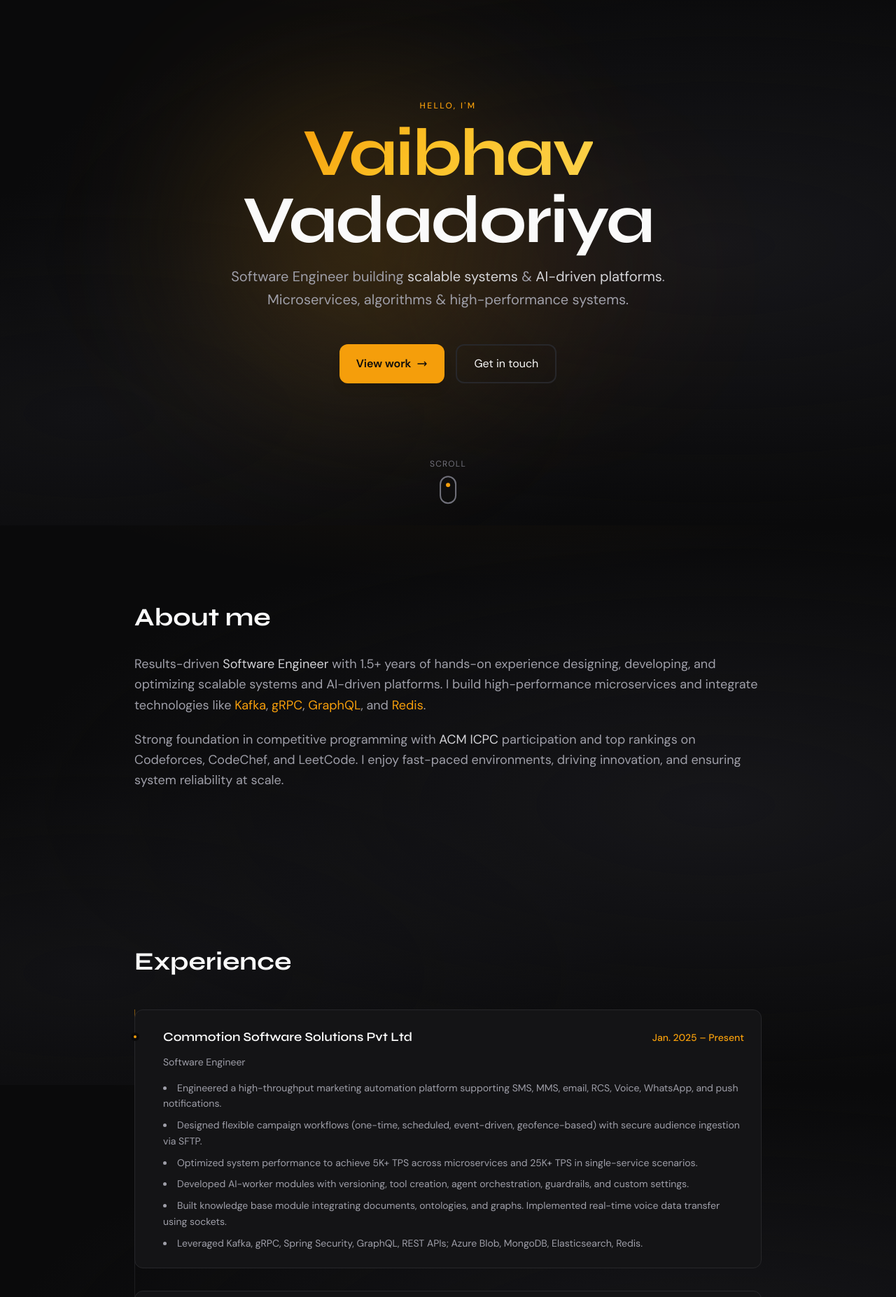
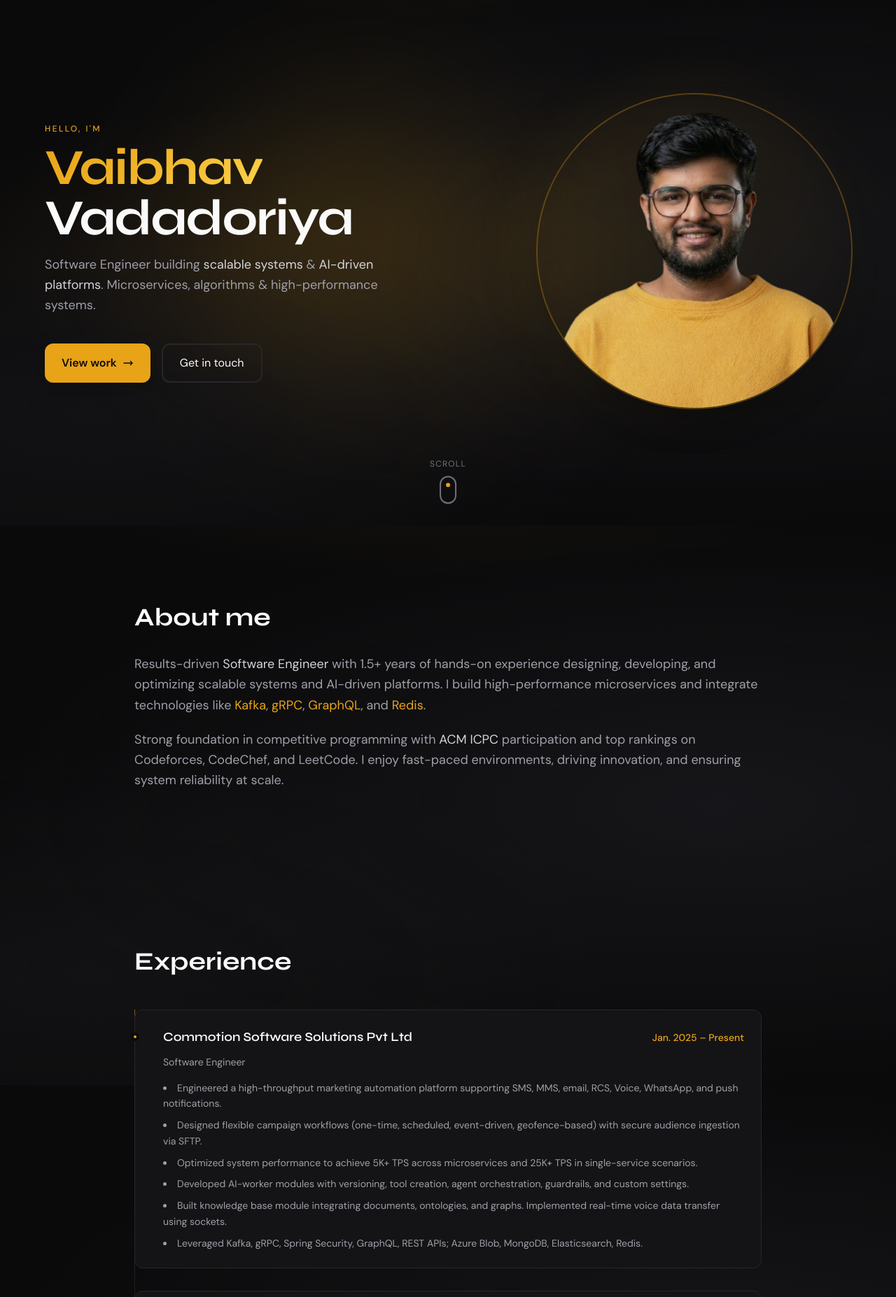
Before and after one commit to VaibhavPTM/portfolio, a React (Vite) app: page / in a window 1280 px wide. Shown: the part 49-1903 px from the top of the page at 70% size. Built offline with nearby package versions, Linux system fonts and the light colour scheme.

Commit message:
Added image in right side

```diff
--- a/src/components/Footer.jsx
+++ b/src/components/Footer.jsx
@@ -13,8 +13,6 @@ export default function Footer() {
       <div className="max-w-4xl mx-auto flex flex-col sm:flex-row items-center justify-between gap-4 text-sm">
         <p className="text-zinc-500">
           © {year} <span className="text-zinc-400 font-medium">Vaibhav Vadadoriya</span>
-          <span className="text-zinc-600 mx-1.5">·</span>
-          <span className="text-zinc-500">Built with React + Vite</span>
         </p>
         <a
           href="#hero"
--- a/src/components/Hero.jsx
+++ b/src/components/Hero.jsx
@@ -1,14 +1,15 @@
 import { motion } from 'framer-motion'
+import heroPhoto from '../assets/Gemini_Generated_Image_vmfpjjvmfpjjvmfp.png'
 
 export default function Hero() {
   return (
-    <section id="hero" className="min-h-screen flex items-center justify-center px-6 pt-20 pb-24 relative overflow-hidden">
+    <section id="hero" className="min-h-screen flex items-center px-6 pt-24 pb-20 relative overflow-hidden">
       {/* Ambient orbs */}
       <div className="absolute inset-0 pointer-events-none overflow-hidden">
         <motion.div
           animate={{
             scale: [1, 1.2, 1],
-            opacity: [0.15, 0.25, 0.15],
+            opacity: [0.12, 0.2, 0.12],
           }}
           transition={{ duration: 8, repeat: Infinity, ease: 'easeInOut' }}
           className="absolute top-1/4 left-1/4 w-96 h-96 rounded-full bg-[var(--color-accent)] blur-[120px]"
@@ -16,15 +17,17 @@ export default function Hero() {
         <motion.div
           animate={{
             scale: [1.2, 1, 1.2],
-            opacity: [0.1, 0.2, 0.1],
+            opacity: [0.08, 0.15, 0.08],
           }}
           transition={{ duration: 10, repeat: Infinity, ease: 'easeInOut' }}
-          className="absolute bottom-1/4 right-1/4 w-80 h-80 rounded-full bg-amber-600/30 blur-[100px]"
+          className="absolute bottom-1/4 right-1/4 w-80 h-80 rounded-full bg-[var(--color-accent)]/40 blur-[100px]"
         />
       </div>
-      <div className="absolute inset-0 bg-[radial-gradient(ellipse_80%_50%_at_50%_-20%,rgba(245,158,11,0.08),transparent_50%)] pointer-events-none" />
+      <div className="absolute inset-0 bg-[radial-gradient(ellipse_80%_50%_at_30%_50%,rgba(245,158,11,0.06),transparent_50%)] pointer-events-none" />
 
-      <div className="max-w-4xl mx-auto text-center relative z-10">
+      <div className="max-w-6xl mx-auto w-full relative z-10 flex flex-col lg:flex-row lg:items-center lg:justify-between lg:gap-16">
+        {/* Left: content */}
+        <div className="flex-1 text-center lg:text-left order-1">
           <motion.p
             initial={{ opacity: 0, y: 20 }}
             animate={{ opacity: 1, y: 0 }}
@@ -37,7 +40,7 @@ export default function Hero() {
             initial={{ opacity: 0, y: 24 }}
             animate={{ opacity: 1, y: 0 }}
             transition={{ duration: 0.5, delay: 0.1 }}
-          className="font-display font-bold text-5xl sm:text-6xl md:text-7xl lg:text-8xl text-[var(--color-text)] tracking-tight mb-4"
+            className="font-display font-bold text-4xl sm:text-5xl md:text-6xl lg:text-7xl text-[var(--color-text)] tracking-tight mb-4"
           >
             <span className="text-gradient">Vaibhav</span>
             <br />
@@ -47,7 +50,7 @@ export default function Hero() {
             initial={{ opacity: 0, y: 24 }}
             animate={{ opacity: 1, y: 0 }}
             transition={{ duration: 0.5, delay: 0.2 }}
-          className="text-lg sm:text-xl text-zinc-400 max-w-2xl mx-auto mb-12 leading-relaxed"
+            className="text-base sm:text-lg text-zinc-400 max-w-xl mx-auto lg:mx-0 mb-10 leading-relaxed"
           >
             Software Engineer building <span className="text-zinc-300">scalable systems</span> &{' '}
             <span className="text-zinc-300">AI-driven platforms</span>. Microservices, algorithms & high-performance systems.
@@ -56,7 +59,7 @@ export default function Hero() {
             initial={{ opacity: 0, y: 20 }}
             animate={{ opacity: 1, y: 0 }}
             transition={{ duration: 0.5, delay: 0.3 }}
-          className="flex flex-wrap justify-center gap-4"
+            className="flex flex-wrap justify-center lg:justify-start gap-4"
           >
             <motion.a
               href="#projects"
@@ -78,8 +81,28 @@ export default function Hero() {
               Get in touch
             </motion.a>
           </motion.div>
+        </div>
 
+        {/* Right: image — hidden on mobile, circle on desktop */}
+        <motion.div
+          initial={{ opacity: 0, scale: 0.96 }}
+          animate={{ opacity: 1, scale: 1 }}
+          transition={{ duration: 0.6, delay: 0.2 }}
+          className="hidden lg:flex flex-1 justify-end order-2 items-center"
+        >
+          <div className="relative w-full max-w-md">
+            <div className="aspect-square max-h-[70vh] w-full rounded-full overflow-hidden ring-2 ring-[var(--color-accent)]/30 shadow-2xl shadow-black/30">
+              <img
+                src={heroPhoto}
+                alt="Vaibhav Vadadoriya"
+                className="w-full h-full object-cover object-top"
+              />
             </div>
+            <div className="absolute -inset-3 rounded-full bg-gradient-to-br from-[var(--color-accent)]/10 to-transparent -z-10 blur-2xl" aria-hidden />
+          </div>
+        </motion.div>
+      </div>
+
       <motion.a
         href="#about"
         initial={{ opacity: 0 }}
--- a/src/index.css
+++ b/src/index.css
@@ -9,10 +9,10 @@
   --color-border: #27272a;
   --color-muted: #71717a;
   --color-text: #fafafa;
-  --color-accent: #f59e0b;
-  --color-accent-dim: #d97706;
-  --color-accent-glow: rgba(245, 158, 11, 0.25);
-  --color-accent-subtle: rgba(245, 158, 11, 0.08);
+  --color-accent: #e8a317;
+  --color-accent-dim: #c78a0f;
+  --color-accent-glow: rgba(232, 163, 23, 0.28);
+  --color-accent-subtle: rgba(232, 163, 23, 0.1);
 }
 
 @layer base {
@@ -39,7 +39,7 @@
     font-family: var(--font-display);
   }
   .text-gradient {
-    background: linear-gradient(135deg, #f59e0b 0%, #fbbf24 40%, #fcd34d 100%);
+    background: linear-gradient(135deg, #e8a317 0%, #f0b429 45%, #fcd34d 100%);
     -webkit-background-clip: text;
     -webkit-text-fill-color: transparent;
     background-clip: text;
@@ -58,6 +58,6 @@
 
 /* Custom selection */
 ::selection {
-  background: rgba(245, 158, 11, 0.3);
+  background: rgba(232, 163, 23, 0.35);
   color: var(--color-text);
 }
```
Also changed, not shown: public/vaibhav.png (added), src/assets/Gemini_Generated_Image_vmfpjjvmfpjjvmfp.png (added). Lines whose indentation alone changed are shown as unchanged.
